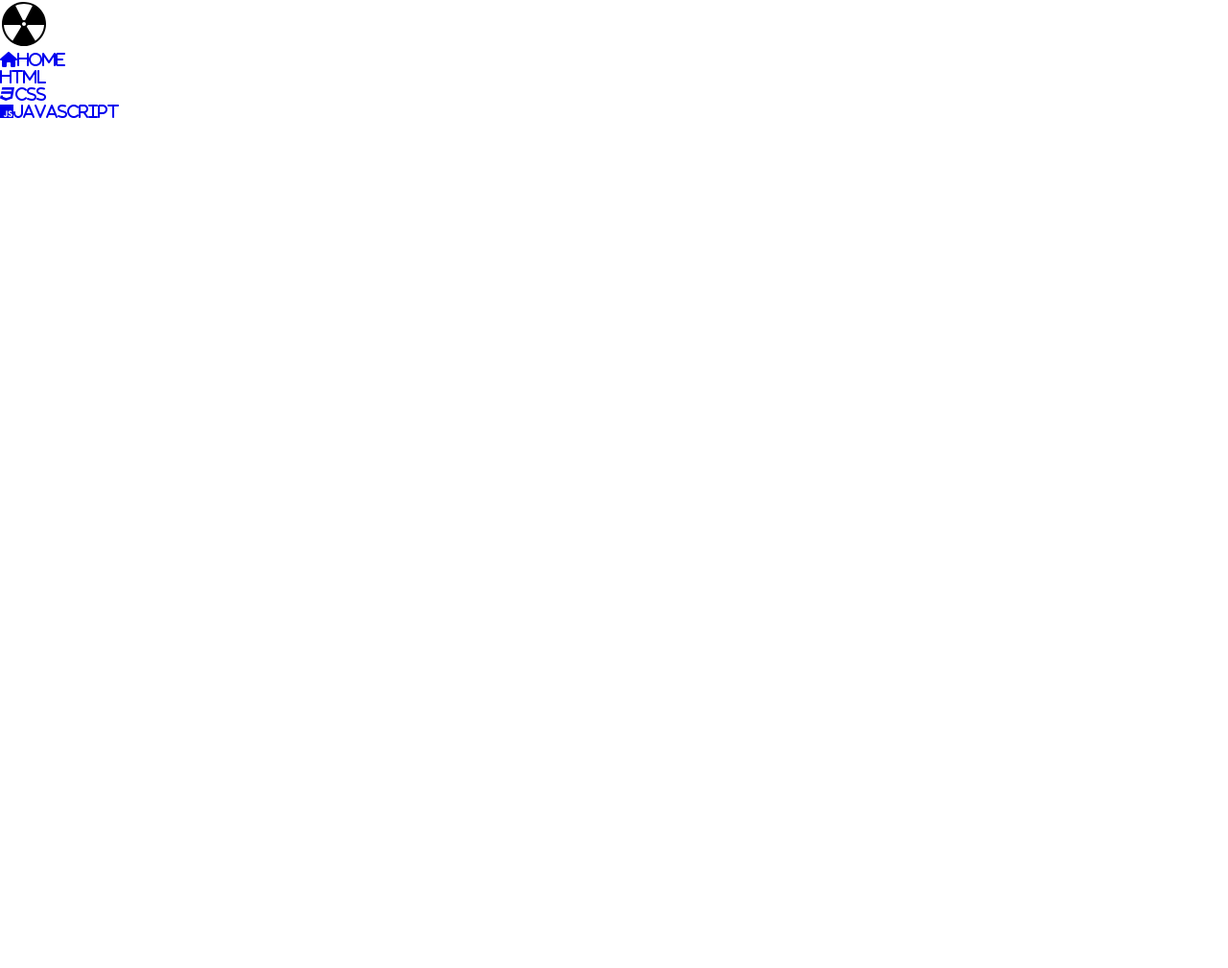
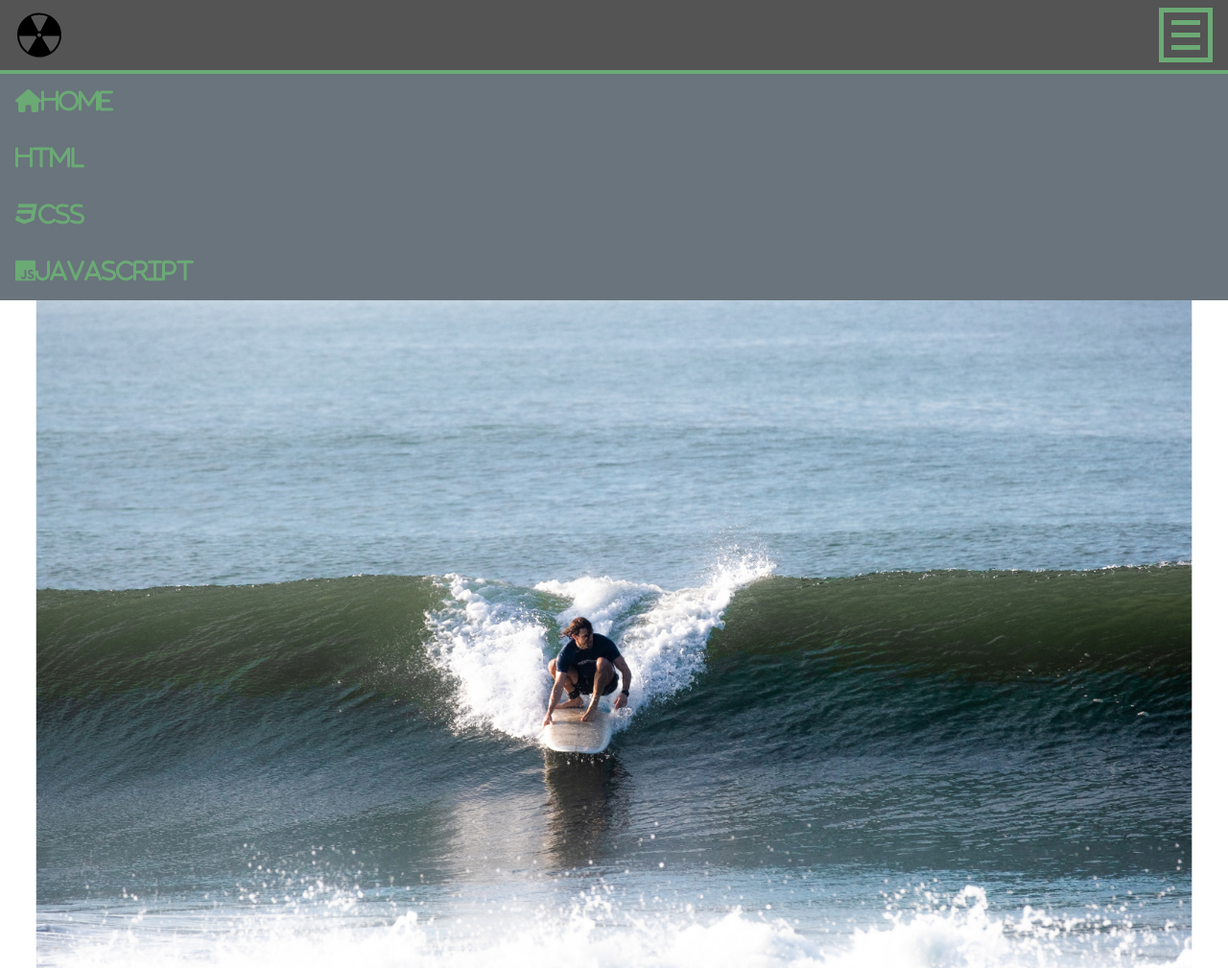
Before and after one commit to MichaelGreco7/JS-Navbar, a plain HTML site: page index.html in a window 1280 px wide. Shown: the top 1009 px of the page at 96% size. Before the commit the page ends 800 px from the top, so only its background shows below. Drawn offline with Linux system fonts and the light colour scheme.

Commit message:
basic css styling

```diff
--- a/style.css
+++ b/style.css
@@ -3,3 +3,54 @@
   padding: 0;
   box-sizing: border-box;
 }
+
+.navbar__header {
+  background: #545454;
+  display: flex;
+  justify-content: space-between;
+  padding: 0.5rem 1rem;
+  border-bottom: 0.3rem solid #6baa75;
+}
+
+.navbar__btn {
+  border: 5px solid #6baa75;
+  align-self: center;
+  cursor: pointer;
+}
+
+.bar1,
+.bar2,
+.bar3 {
+  width: 30px;
+  height: 5px;
+  margin: 0.5rem;
+  background: #6baa75;
+  transition: all 2s ease;
+}
+
+.navbar__links {
+  list-style-type: none;
+  transition: all 2s ease;
+}
+
+.navbar__single-link {
+  display: block;
+  background: #69747c;
+  padding: 1rem;
+  font-size: 1.5rem;
+  text-decoration: none;
+  text-transform: capitalize;
+  color: #6baa75;
+  transition: all 1s ease;
+  cursor: pointer;
+}
+
+.navbar__single-link:hover {
+  padding-left: 1.5rem;
+  background: #545454;
+}
+
+header {
+  background: url(./img/header.JPG) center/cover no-repeat;
+  min-height: calc(100vh - 91.8px);
+}
```
Also changed, not shown: img/header.JPG (added).
